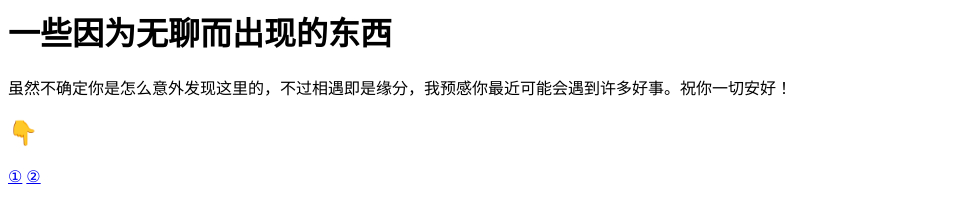
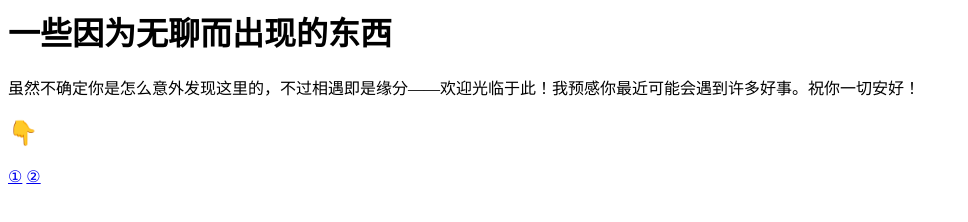
Before and after one commit to Kazimi3/-, a plain HTML site: page index.html in a window 1280 px wide. Shown: the whole page, without its empty margins (0-968 px from the left). Drawn offline with Linux system fonts and the light colour scheme.

Commit message:
Update index.html

```diff
--- a/index.html
+++ b/index.html
@@ -1,6 +1,6 @@
 <div>
   <h1>一些因为无聊而出现的东西</h1>
-  <p>虽然不确定你是怎么意外发现这里的，不过相遇即是缘分，我预感你最近可能会遇到许多好事。祝你一切安好！</p>
+  <p>虽然不确定你是怎么意外发现这里的，不过相遇即是缘分——欢迎光临于此！我预感你最近可能会遇到许多好事。祝你一切安好！</p>
 </div>
 <div>
   <h2>👇</h2>
```
